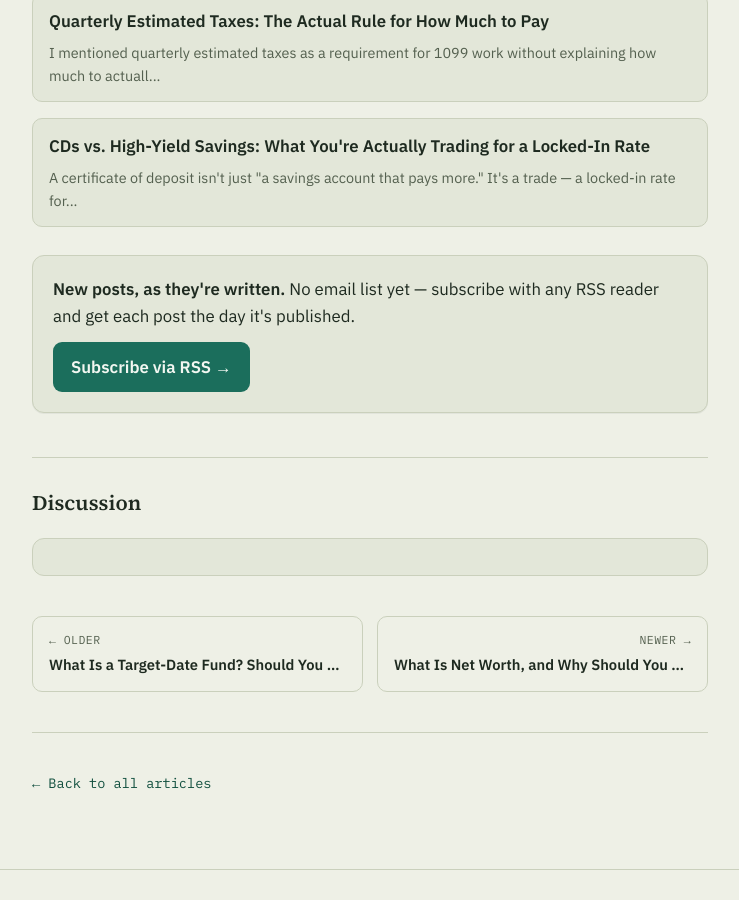
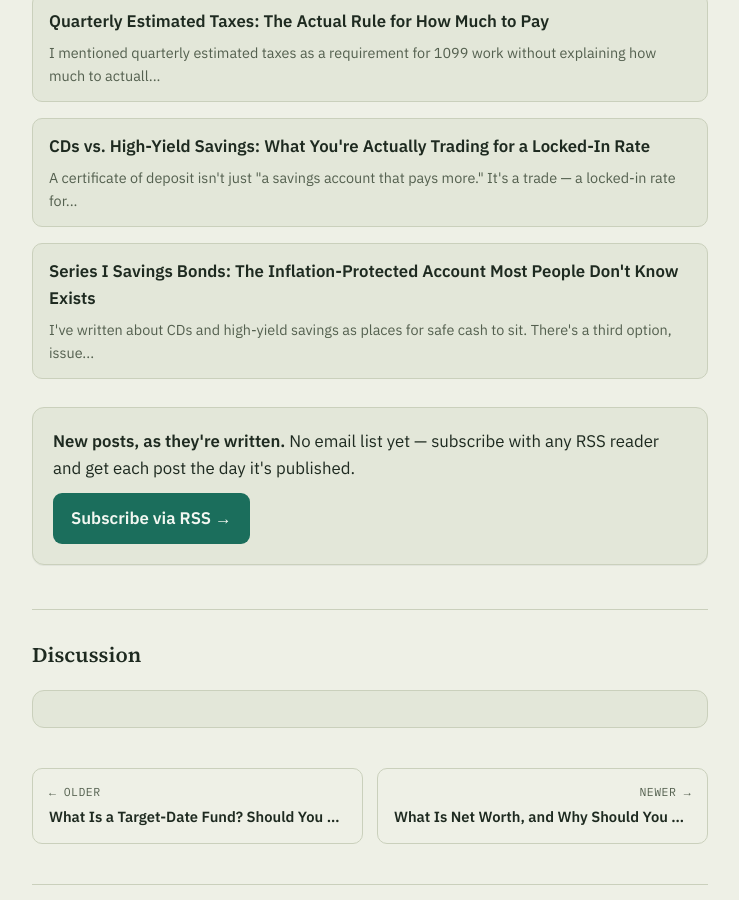
Before and after one commit to KevinKearns1/compound-notes, a Jekyll site: the page built from _posts/2026-10-04-high-yield-savings-accounts.md, in a window 1280 px wide and 900 px high, scrolled down 3537 px. Shown: the whole window, without its empty margins (270-1009 px from the left). Built offline with Jekyll 4.4.1, drawn with Linux system fonts in a browser that asks for light colours; comment, search, counter and statistics services are not loaded; part of the change alters nothing that is shown.

Commit message:
Add post: Series I savings bonds -- the inflation-protected option
Completes a natural trilogy with high-yield-savings-accounts and
cd-vs-high-yield-savings (HYSA vs. CD vs. I bond), and a genuine gap:
a safe-cash vehicle issued directly by the Treasury rather than a
bank. Verified the mechanics via web search against multiple
independent sources before publishing (composite rate = fixed rate
locked at purchase + inflation rate reset every May/November;
$10,000/person/year electronic purchase limit; mandatory 1-year
minimum hold; 3-months'-interest penalty for redeeming between years
1-5, none after). Deliberately did not quote a specific current
composite rate, since it resets twice a year and the search flagged
the figures found as already out of date -- used clearly-labeled
illustrative numbers (2% vs. 7% inflation scenarios) to show the
mechanism instead.

Three-way comparison table (HYSA / CD / I bond) covers rate-setting
mechanism, access, deposit limits, and issuer. Also notes I bonds are
bought directly from the Treasury, not through a brokerage account --
a genuinely different purchase path than anything else on this blog.

Links back to what-is-inflation, high-yield-savings-accounts,
cd-vs-high-yield-savings, and emergency-fund-how-much; all four
updated with this post in their own `related:` front matter for
bidirectional discovery.

New cover art (i-bonds.svg/.png): a jar of coins connected to a dial
tracking a rising inflation line.

Verified: clean Jekyll build, no stray external links (caught and
fixed two before committing), zero broken links across all 58
rendered pages.

Co-Authored-By: Claude Sonnet 5 <noreply@anthropic.com>
Claude-Session: https://claude.ai/code/session_01BBVAQBJGK5wp4bPG2d6npL

```diff
--- a/_posts/2026-09-11-emergency-fund-how-much.md
+++ b/_posts/2026-09-11-emergency-fund-how-much.md
@@ -11,7 +11,7 @@ reading_time: 6
 cover: /assets/images/covers/emergency-fund.svg
 image: /assets/images/covers/emergency-fund.png
 cover_alt: "A locked box on a shelf with a protective arc over it deflecting a jagged bolt, illustrating money set aside as a buffer against the unexpected"
-related: [saving-vs-investing, high-yield-savings-accounts, extra-mortgage-payments-or-invest, disability-insurance-explained]
+related: [saving-vs-investing, high-yield-savings-accounts, extra-mortgage-payments-or-invest, disability-insurance-explained, series-i-savings-bonds-explained]
 ---
 
 I mentioned emergency funds in passing when I wrote about [saving vs. investing]({{ '/saving-vs-investing/' | relative_url }}), but I never actually answered the question everyone asks next: how much is enough? The honest answer is "it depends," but that's a useless sentence on its own — here's what it actually depends on.
--- a/_posts/2026-09-26-what-is-inflation.md
+++ b/_posts/2026-09-26-what-is-inflation.md
@@ -11,7 +11,7 @@ reading_time: 6
 cover: /assets/images/covers/inflation.svg
 image: /assets/images/covers/inflation.png
 cover_alt: "A single dollar bill shrinking in size across a timeline while prices on shelf tags climb, illustrating how the same amount of money buys less over time"
-related: [what-is-a-bond, what-is-an-expense-ratio]
+related: [what-is-a-bond, what-is-an-expense-ratio, series-i-savings-bonds-explained]
 ---
 
 I mentioned in an earlier post that money sitting in a savings account "loses real purchasing power" to inflation without ever explaining the actual mechanism — and I've talked about 7% average returns in several posts since without mentioning that 7% isn't really 7%, once inflation is in the picture. Both of those deserve the real math.
--- a/_posts/2026-10-04-high-yield-savings-accounts.md
+++ b/_posts/2026-10-04-high-yield-savings-accounts.md
@@ -11,7 +11,7 @@ reading_time: 6
 cover: /assets/images/covers/high-yield-savings.svg
 image: /assets/images/covers/high-yield-savings.png
 cover_alt: "Two identical jars of coins growing at very different rates over the same timeline, illustrating the gap between a big bank's savings rate and a high-yield savings account"
-related: [saving-vs-investing, what-is-inflation, emergency-fund-how-much, quarterly-estimated-taxes-safe-harbor, cd-vs-high-yield-savings]
+related: [saving-vs-investing, what-is-inflation, emergency-fund-how-much, quarterly-estimated-taxes-safe-harbor, cd-vs-high-yield-savings, series-i-savings-bonds-explained]
 ---
 
 I've complained about low-interest savings accounts in both the [saving vs. investing]({{ '/saving-vs-investing/' | relative_url }}) post and the [inflation]({{ '/what-is-inflation/' | relative_url }}) post without ever actually telling you what to do about it. There's a specific, concrete fix, and it costs nothing and takes about ten minutes.
--- a/_posts/2026-10-30-cd-vs-high-yield-savings.md
+++ b/_posts/2026-10-30-cd-vs-high-yield-savings.md
@@ -11,7 +11,7 @@ reading_time: 7
 cover: /assets/images/covers/cd-vs-hysa.svg
 image: /assets/images/covers/cd-vs-hysa.png
 cover_alt: "A padlocked jar of coins next to an open jar of coins, illustrating a certificate of deposit's locked-in rate compared to a high-yield savings account's open access"
-related: [high-yield-savings-accounts, what-is-apr, emergency-fund-how-much]
+related: [high-yield-savings-accounts, what-is-apr, emergency-fund-how-much, series-i-savings-bonds-explained]
 ---
 
 I've written about [high-yield savings accounts]({{ '/high-yield-savings-accounts/' | relative_url }}) as the fix for cash sitting in a low-interest account, without ever covering the other common option for the same money: a certificate of deposit. The two get compared constantly, and the real difference isn't really about which one pays more — it's about what you're trading away to get a locked-in rate.
--- /dev/null
+++ b/_posts/2026-11-11-series-i-savings-bonds-explained.md
@@ -0,0 +1,61 @@
+---
+layout: post
+title: "Series I Savings Bonds: The Inflation-Protected Account Most People Don't Know Exists"
+date: 2026-11-11
+description: >-
+  I've written about CDs and high-yield savings as places for safe
+  cash to sit. There's a third option, issued directly by the U.S.
+  Treasury, whose rate is built from the inflation rate itself —
+  with real access restrictions worth knowing before buying.
+tags: [fundamentals, getting started]
+reading_time: 7
+cover: /assets/images/covers/i-bonds.svg
+image: /assets/images/covers/i-bonds.png
+cover_alt: "A jar of coins with a dial on its side tracking a rising inflation line, illustrating a savings bond whose rate moves directly with inflation"
+related: [what-is-inflation, high-yield-savings-accounts, cd-vs-high-yield-savings, emergency-fund-how-much]
+---
+
+I've written about [high-yield savings accounts]({{ '/high-yield-savings-accounts/' | relative_url }}) and [CDs]({{ '/cd-vs-high-yield-savings/' | relative_url }}) as places for safe cash to sit, both offered by banks. There's a third option that doesn't come from a bank at all — issued directly by the U.S. Treasury, with a rate formula built around inflation itself, and a set of access rules that make it a genuinely different tool, not just a third flavor of the same thing.
+
+## The one-sentence version
+
+A Series I savings bond is a U.S. government-backed savings product whose interest rate is a composite of a fixed rate (locked in at purchase) and an inflation rate (reset every six months based on measured inflation), which means — unlike a bank-set HYSA or CD rate — it's formula-driven directly off inflation, in exchange for real restrictions on how soon and how much you can access.
+
+<!--more-->
+
+## How the rate actually works
+
+The **composite rate** has two parts. The **fixed rate** is set when you buy the bond and stays the same for the bond's entire life (up to 30 years) — currently, and for much of recent history, this component has been small, sometimes close to zero. The **inflation rate** component resets every six months (each May and November) based on measured inflation over the preceding period, and it's this half that does most of the work. The combined composite rate is what your money actually earns.
+
+The mechanical difference from a HYSA or CD matters: a bank sets its savings or CD rate based on its own cost structure and the broader interest-rate environment — related to inflation, but not a direct formula. An I bond's rate is explicitly built from the inflation number itself. Illustrating the mechanism (not a quoted current rate, since it resets twice a year and should be checked directly with the Treasury before buying): in a year with 2% measured inflation, $10,000 might grow to roughly $10,210; in a year with 7% measured inflation, the same $10,000 might grow to roughly $10,710 — the bond's return tracks whatever inflation actually does, rather than whatever a bank chooses to offer that quarter.
+
+## The real restrictions — this isn't just "a better HYSA"
+
+**A $10,000 per person, per calendar year purchase limit** (for the standard electronic bonds bought directly through Treasury). This is a real ceiling — unlike a HYSA, which has no deposit limit, an I bond can only ever hold a bounded amount of anyone's savings, which immediately makes it a complement to other safe-cash accounts, not a full replacement for them.
+
+**A mandatory one-year minimum hold.** The money is genuinely inaccessible for the first 12 months — not a penalty-but-available situation like an early CD withdrawal, a hard lock. This makes I bonds a poor fit for money that might be needed on short notice, including most [emergency fund]({{ '/emergency-fund-how-much/' | relative_url }}) money.
+
+**A 3-months'-interest penalty for cashing out between years 1 and 5.** Similar in spirit to [a CD's early withdrawal penalty]({{ '/cd-vs-high-yield-savings/' | relative_url }}), though smaller in most cases — redeem before the 5-year mark and the most recent three months of interest are forfeited. After 5 years, there's no penalty at all, and the bond keeps earning (and remaining redeemable penalty-free) for up to 30 years total.
+
+## The three-way comparison
+
+| | HYSA | CD | I bond |
+|---|---|---|---|
+| Rate set by | Bank, market-driven | Bank, locked at purchase | Treasury formula, tied to inflation |
+| Access | Immediate | Locked for the term (penalty to break early) | Locked 1 year minimum; penalty through year 5 |
+| Deposit limit | None | None | $10,000/person/year |
+| Issuer | FDIC-insured bank | FDIC-insured bank | U.S. Treasury (direct government backing) |
+
+None of the three is strictly better — they answer different questions. A HYSA is for money that might be needed any day. A CD is for a known, fixed timeline with a locked rate. An I bond is specifically for money that can sit for at least a year, ideally longer, where protection against inflation eroding its value matters more than maximum flexibility.
+
+## How to actually buy one
+
+Unlike everything else covered on this blog, I bonds aren't bought through a [brokerage account]({{ '/what-is-a-brokerage-account/' | relative_url }}) — they're purchased directly from the federal government through its own direct-purchase website, a platform separate from any bank or broker. That's a genuinely different purchase process than anything else in this blog's "where to put money" posts, and worth knowing going in so it doesn't feel like a dead end when a familiar brokerage search doesn't turn them up.
+
+## Who this is actually for
+
+Someone with safe cash they won't need for at least a year — a portion of a house down payment fund still a couple of years out, money set aside for a known future expense, or simply a slice of a conservative portfolio looking for explicit inflation protection without taking on stock market risk. It's a poor fit for an emergency fund specifically because of the one-year lockup, and the $10,000/year limit means it's never going to be the *only* place safe money lives — it's one more tool in the same category as a HYSA and a CD, not a universal replacement for either.
+
+## The takeaway
+
+Series I savings bonds solve a specific problem neither a HYSA nor a CD solves directly: a rate that's formula-tied to inflation itself, backed by the federal government, for money that can genuinely sit untouched for at least a year. The $10,000 annual limit and the one-year lockup mean this was never going to be where most of anyone's safe cash lives — but for the slice of savings that fits those constraints, it's worth knowing this option exists outside the usual bank-account comparison.
```
Also changed, not shown: assets/images/covers/i-bonds.png (added), assets/images/covers/i-bonds.svg (added).
